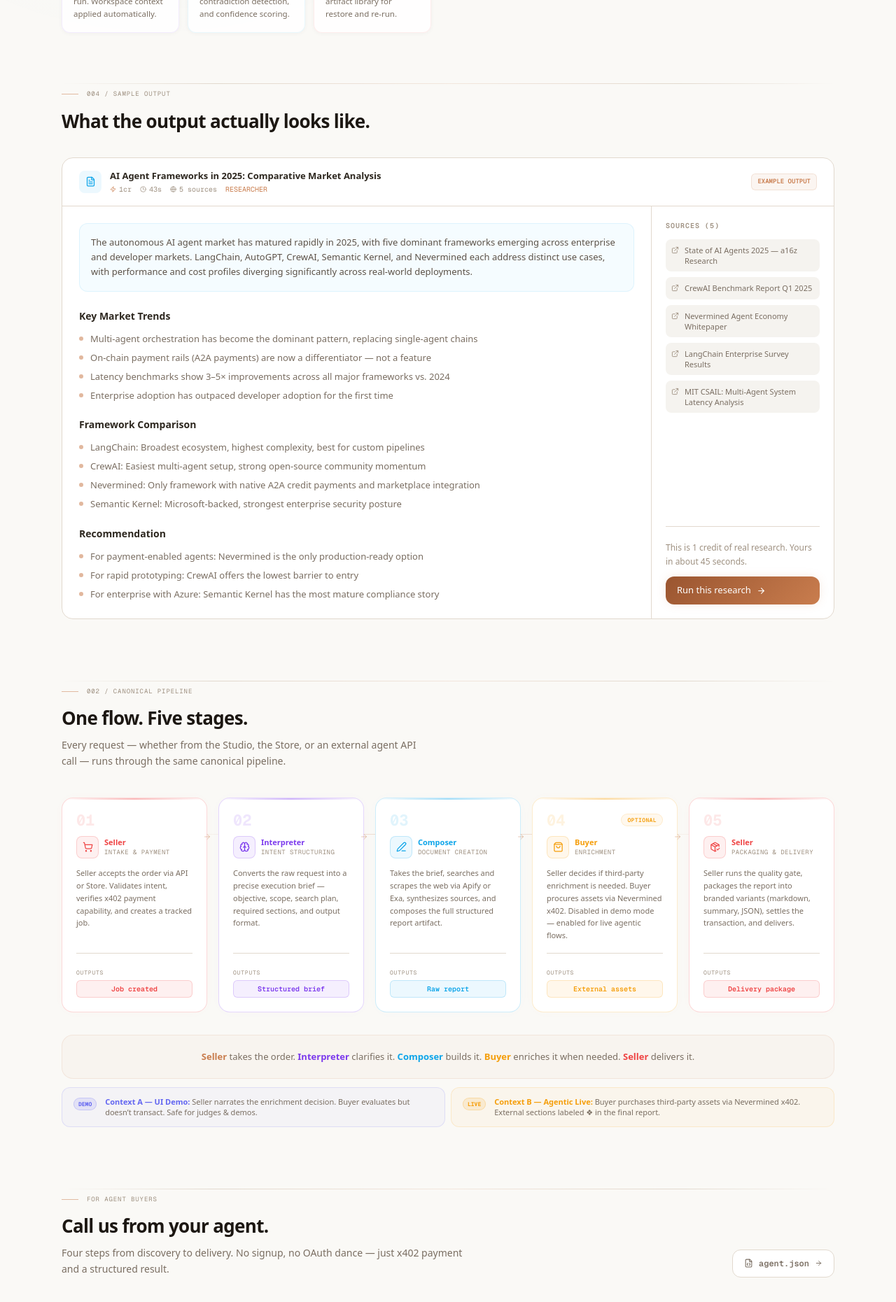
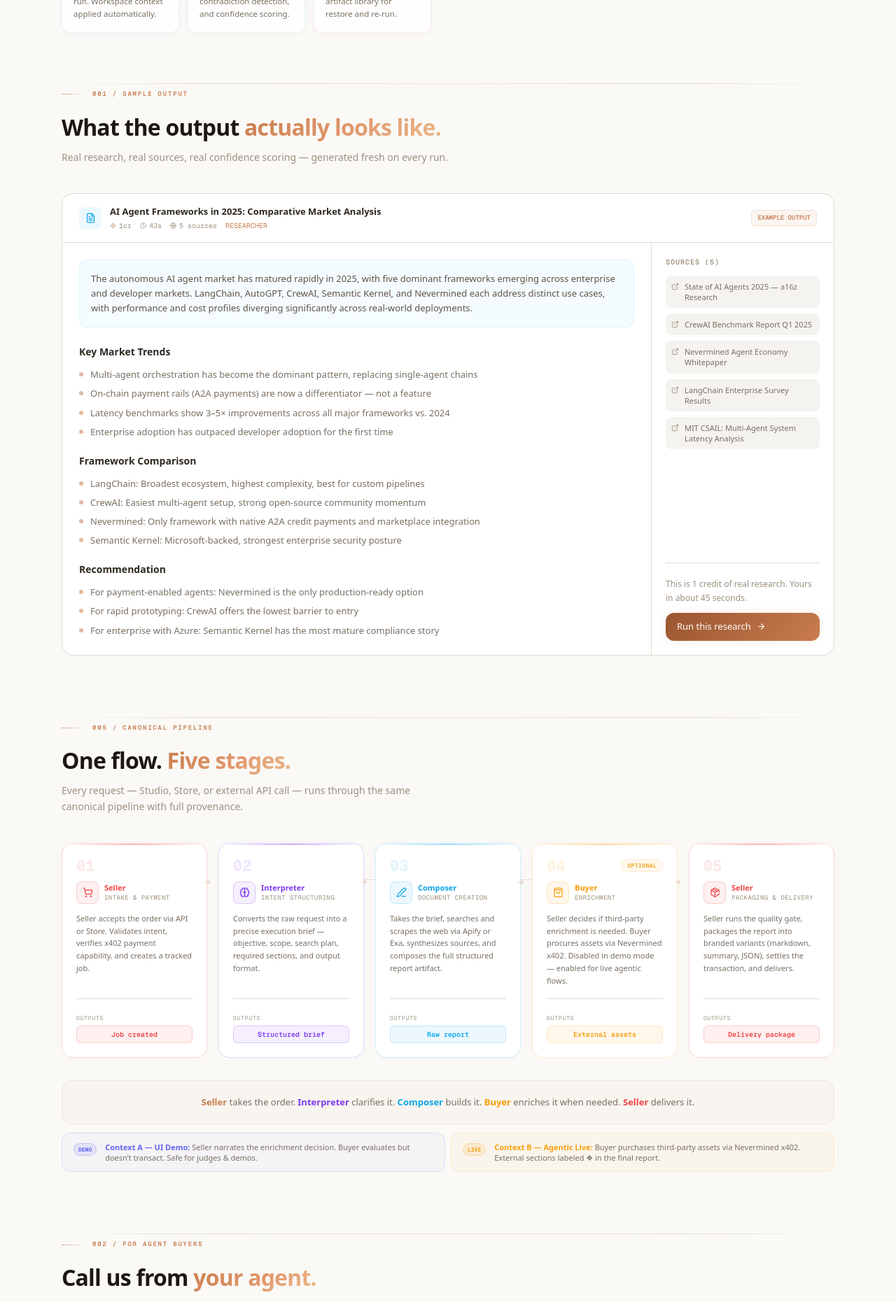
Before and after one commit to HiNala/nevermined-autonomous-business-hackathon, a Next.js app: page / in a window 1280 px wide. Shown: the part 960-2821 px from the top of the page at 70% size. Built offline with nearby package versions, Linux system fonts and the light colour scheme; no server answers.

Commit message:
feat: home sections polish -- stronger headers, gradient accents, whileHover on all section cards, btn-press CTAs

```diff
--- a/src/components/sections/decision-logic.tsx
+++ b/src/components/sections/decision-logic.tsx
@@ -70,15 +70,16 @@
   return (
     <section className="mx-auto max-w-6xl px-6 pb-20">
       <div className="mb-10">
-        <div className="mb-3 flex items-center gap-3">
-          <div className="h-px w-6" style={{ background: "var(--accent-400)", opacity: 0.5 }} />
-          <span className="font-mono text-[9px] tracking-widest" style={{ color: "var(--gray-400)" }}>002 / CANONICAL PIPELINE</span>
+        <div className="mb-4 flex items-center gap-3">
+          <div className="h-px w-8" style={{ background: "linear-gradient(90deg, var(--accent-400), transparent)", opacity: 0.7 }} />
+          <span className="font-mono text-[9px] font-semibold uppercase tracking-[0.2em]" style={{ color: "var(--accent-400)" }}>005 / Canonical Pipeline</span>
         </div>
-        <h2 className="mb-2 text-[26px] font-semibold tracking-tight" style={{ color: "var(--gray-900)" }}>
-          One flow. Five stages.
+        <h2 className="mb-2 text-[28px] font-semibold tracking-tight sm:text-[32px]" style={{ color: "var(--gray-900)" }}>
+          One flow.{" "}
+          <span className="text-gradient-accent">Five stages.</span>
         </h2>
-        <p className="max-w-lg text-[14px] leading-relaxed" style={{ color: "var(--gray-500)" }}>
-          Every request — whether from the Studio, the Store, or an external agent API call — runs through the same canonical pipeline.
+        <p className="max-w-lg text-[14px] leading-relaxed" style={{ color: "var(--gray-400)" }}>
+          Every request — Studio, Store, or external API call — runs through the same canonical pipeline with full provenance.
         </p>
       </div>
 
@@ -108,18 +109,21 @@
               )}
 
               <div
-                className="glass group relative flex h-full flex-col overflow-hidden p-5 transition-all duration-300 hover:-translate-y-1"
+                className="glass group relative flex h-full flex-col overflow-hidden p-5 cursor-default"
                 style={{
                   borderColor: stage.border,
                   boxShadow: `0 0 20px -8px ${stage.color}10`,
+                  transition: "transform 0.25s cubic-bezier(0.34,1.56,0.64,1), box-shadow 0.2s ease, border-color 0.2s ease",
                 }}
                 onMouseEnter={(e) => {
-                  e.currentTarget.style.boxShadow = `0 8px 28px -6px ${stage.color}25`;
-                  e.currentTarget.style.borderColor = stage.color + "44";
+                  e.currentTarget.style.boxShadow = `0 12px 32px -6px ${stage.color}28`;
+                  e.currentTarget.style.borderColor = stage.color + "55";
+                  e.currentTarget.style.transform = "translateY(-4px)";
                 }}
                 onMouseLeave={(e) => {
                   e.currentTarget.style.boxShadow = `0 0 20px -8px ${stage.color}10`;
                   e.currentTarget.style.borderColor = stage.border;
+                  e.currentTarget.style.transform = "translateY(0)";
                 }}
               >
                 {/* Top accent line */}
--- a/src/components/sections/how-to-buy.tsx
+++ b/src/components/sections/how-to-buy.tsx
@@ -54,29 +54,30 @@
     <section className="mx-auto max-w-6xl px-6 pb-20">
       {/* Header */}
       <div className="mb-10">
-        <div className="mb-3 flex items-center gap-3">
-          <div className="h-px w-6" style={{ background: "var(--accent-400)", opacity: 0.5 }} />
-          <span className="font-mono text-[9px] tracking-widest" style={{ color: "var(--gray-400)" }}>
-            FOR AGENT BUYERS
+        <div className="mb-4 flex items-center gap-3">
+          <div className="h-px w-8" style={{ background: "linear-gradient(90deg, var(--accent-400), transparent)", opacity: 0.7 }} />
+          <span className="font-mono text-[9px] font-semibold uppercase tracking-[0.2em]" style={{ color: "var(--accent-400)" }}>
+            002 / For Agent Buyers
           </span>
         </div>
         <div className="flex items-end justify-between gap-6">
           <div>
-            <h2 className="text-[26px] font-semibold tracking-tight" style={{ color: "var(--gray-900)" }}>
-              Call us from your agent.
+            <h2 className="text-[28px] font-semibold tracking-tight sm:text-[32px]" style={{ color: "var(--gray-900)" }}>
+              Call us from{" "}
+              <span className="text-gradient-accent">your agent.</span>
             </h2>
-            <p className="mt-2 max-w-xl text-[14px] leading-relaxed" style={{ color: "var(--gray-500)" }}>
+            <p className="mt-2 max-w-xl text-[14px] leading-relaxed" style={{ color: "var(--gray-400)" }}>
               Four steps from discovery to delivery. No signup, no OAuth dance — just x402 payment and a structured result.
             </p>
           </div>
           <Link
             href="/.well-known/agent.json"
             target="_blank"
-            className="hidden shrink-0 items-center gap-2 rounded-xl px-4 py-2.5 text-[12px] font-mono font-semibold transition-all hover:opacity-80 sm:flex"
+            className="hidden shrink-0 items-center gap-2 rounded-xl px-4 py-2.5 text-[12px] font-mono font-semibold transition-all sm:flex btn-press glow-on-hover"
             style={{
-              background: "var(--glass-bg)",
+              background: "var(--bg-elevated)",
               border: "1px solid var(--border-default)",
-              color: "var(--gray-500)",
+              color: "var(--gray-600)",
             }}
           >
             <FileJson size={13} />
@@ -93,12 +94,14 @@
             key={step.num}
             initial={{ opacity: 0, y: 16 }}
             whileInView={{ opacity: 1, y: 0 }}
+            whileHover={{ y: -4, boxShadow: `0 8px 28px -8px ${step.color}22, 0 2px 8px rgba(0,0,0,0.05)`, borderColor: `${step.color}30`, transition: { type: "spring", stiffness: 380, damping: 26 } }}
             viewport={{ once: true, margin: "-40px" }}
             transition={{ duration: 0.4, delay: i * 0.08, ease: [0.16, 1, 0.3, 1] }}
-            className="flex flex-col rounded-xl p-4"
+            className="flex flex-col rounded-xl p-4 cursor-default"
             style={{
               background: "var(--bg-elevated)",
               border: "1px solid var(--border-default)",
+              boxShadow: "0 1px 4px rgba(0,0,0,0.04)",
             }}
           >
             {/* Step header */}
--- a/src/components/sections/output-showcase.tsx
+++ b/src/components/sections/output-showcase.tsx
@@ -49,14 +49,18 @@
 export function OutputShowcase() {
   return (
     <section id="sample-output" className="mx-auto max-w-6xl px-6 pb-20">
-      <div className="mb-8">
-        <div className="mb-3 flex items-center gap-3">
-          <div className="h-px w-6" style={{ background: "var(--accent-400)", opacity: 0.5 }} />
-          <span className="font-mono text-[9px] tracking-widest" style={{ color: "var(--gray-400)" }}>004 / SAMPLE OUTPUT</span>
+      <div className="mb-10">
+        <div className="mb-4 flex items-center gap-3">
+          <div className="h-px w-8" style={{ background: "linear-gradient(90deg, var(--accent-400), transparent)", opacity: 0.7 }} />
+          <span className="font-mono text-[9px] font-semibold uppercase tracking-[0.2em]" style={{ color: "var(--accent-400)" }}>001 / Sample Output</span>
         </div>
-        <h2 className="text-[26px] font-semibold tracking-tight" style={{ color: "var(--gray-900)" }}>
-          What the output actually looks like.
+        <h2 className="text-[28px] font-semibold tracking-tight sm:text-[32px]" style={{ color: "var(--gray-900)" }}>
+          What the output{" "}
+          <span className="text-gradient-accent">actually looks like.</span>
         </h2>
+        <p className="mt-2 max-w-xl text-[14px] leading-relaxed" style={{ color: "var(--gray-400)" }}>
+          Real research, real sources, real confidence scoring — generated fresh on every run.
+        </p>
       </div>
 
       <motion.div
@@ -186,7 +190,7 @@
               </p>
               <Link
                 href="/studio?q=Research the AI agent market in 2025"
-                className="group flex items-center gap-2 rounded-xl px-4 py-2.5 text-[13px] font-medium text-white transition-all duration-200"
+                className="group flex items-center gap-2 rounded-xl px-4 py-2.5 text-[13px] font-medium text-white transition-all duration-200 btn-press"
                 style={{
                   background: "linear-gradient(135deg, var(--accent-600), var(--accent-400))",
                   boxShadow: "0 0 16px -4px rgba(201, 125, 78, 0.28)",
--- a/src/components/sections/studio-services.tsx
+++ b/src/components/sections/studio-services.tsx
@@ -10,17 +10,11 @@
   return (
     <motion.article
       initial={{ opacity: 0, y: 16 }}
-      animate={{ opacity: 1, y: 0 }}
+      whileInView={{ opacity: 1, y: 0 }}
+      whileHover={{ y: -5, boxShadow: "0 12px 32px -8px rgba(201,125,78,0.18), 0 2px 8px rgba(0,0,0,0.05)", borderColor: "rgba(201,125,78,0.30)", transition: { type: "spring", stiffness: 380, damping: 26 } }}
+      viewport={{ once: true, margin: "-40px" }}
       transition={{ duration: 0.5, delay: index * 0.08, ease: [0.16, 1, 0.3, 1] }}
-      className="glass group relative flex h-full flex-col overflow-hidden p-6 transition-all duration-300 hover:-translate-y-1"
-      onMouseEnter={(e) => {
-        (e.currentTarget as HTMLElement).style.borderColor = "rgba(201, 125, 78, 0.22)";
-        (e.currentTarget as HTMLElement).style.boxShadow = "0 8px 32px -8px rgba(201, 125, 78, 0.12)";
-      }}
-      onMouseLeave={(e) => {
-        (e.currentTarget as HTMLElement).style.borderColor = "var(--glass-border)";
-        (e.currentTarget as HTMLElement).style.boxShadow = "none";
-      }}
+      className="glass group relative flex h-full flex-col overflow-hidden p-6 cursor-default"
     >
       {/* Top accent */}
       <div
@@ -76,18 +70,19 @@
 export function StudioServices() {
   return (
     <section id="services" className="mx-auto max-w-6xl px-6 pb-16">
-      <div className="mb-6 flex items-end justify-between gap-4">
+      <div className="mb-8 flex items-end justify-between gap-4">
         <div>
-          <div className="mb-3 flex items-center gap-3">
-            <div className="h-px w-6" style={{ background: "var(--accent-400)", opacity: 0.5 }} />
-            <span className="font-mono text-[9px] tracking-widest" style={{ color: "var(--gray-400)" }}>004 / STUDIO SERVICES</span>
+          <div className="mb-4 flex items-center gap-3">
+            <div className="h-px w-8" style={{ background: "linear-gradient(90deg, var(--accent-400), transparent)", opacity: 0.7 }} />
+            <span className="font-mono text-[9px] font-semibold uppercase tracking-[0.2em]" style={{ color: "var(--accent-400)" }}>004 / Studio Services</span>
           </div>
-          <h2 className="mb-1 text-[26px] font-semibold tracking-tight" style={{ color: "var(--gray-900)" }}>
-            Start with high-signal deliverables.
+          <h2 className="mb-1 text-[28px] font-semibold tracking-tight sm:text-[32px]" style={{ color: "var(--gray-900)" }}>
+            Start with{" "}
+            <span className="text-gradient-accent">high-signal deliverables.</span>
           </h2>
-          <p className="max-w-xl text-[13px] leading-relaxed" style={{ color: "var(--gray-500)" }}>
+          <p className="max-w-xl text-[14px] leading-relaxed" style={{ color: "var(--gray-400)" }}>
             Three strong starting points for teams that need fast research, planning, and implementation direction.
-            Run them in the Studio, route them through the Seller, or enrich them with marketplace assets when needed.
+            Run them in the Studio, route through the Seller, or enrich with marketplace assets when needed.
           </p>
         </div>
         <div className="flex flex-col items-end gap-1.5">
```
